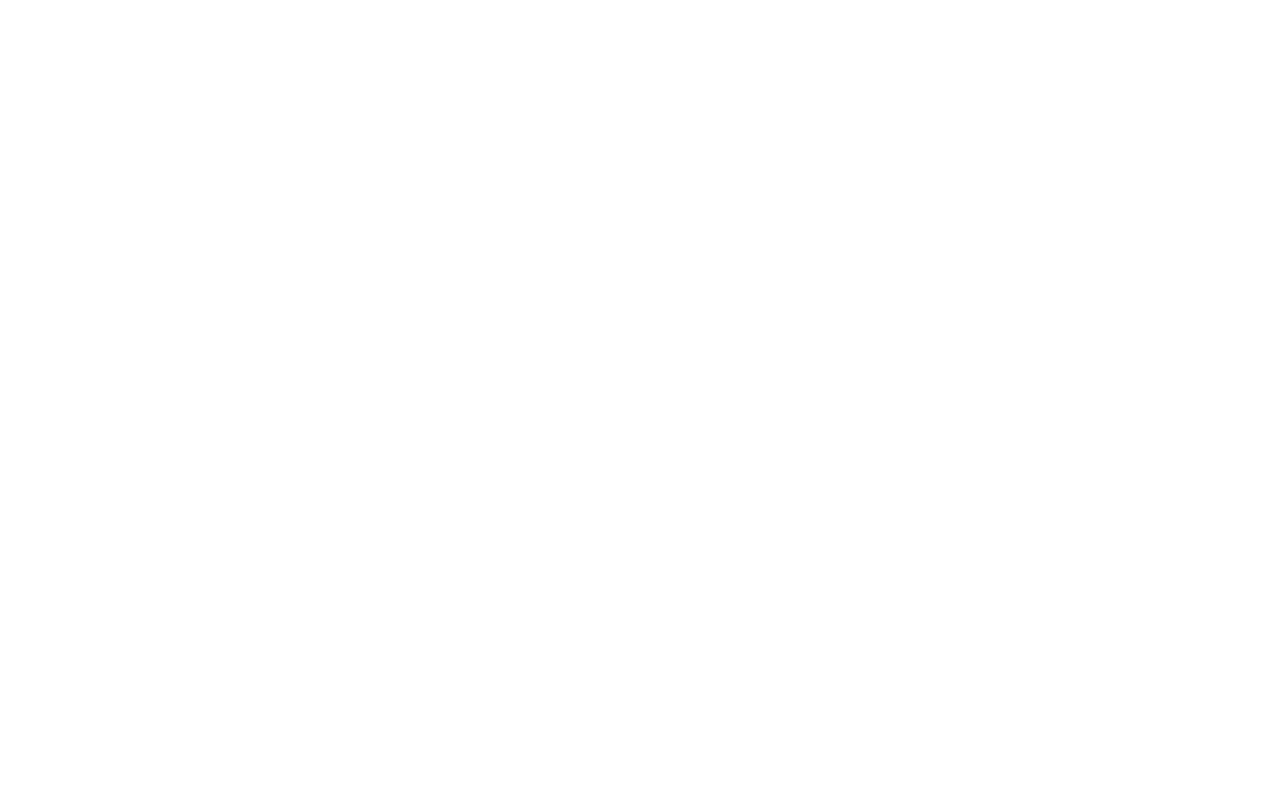
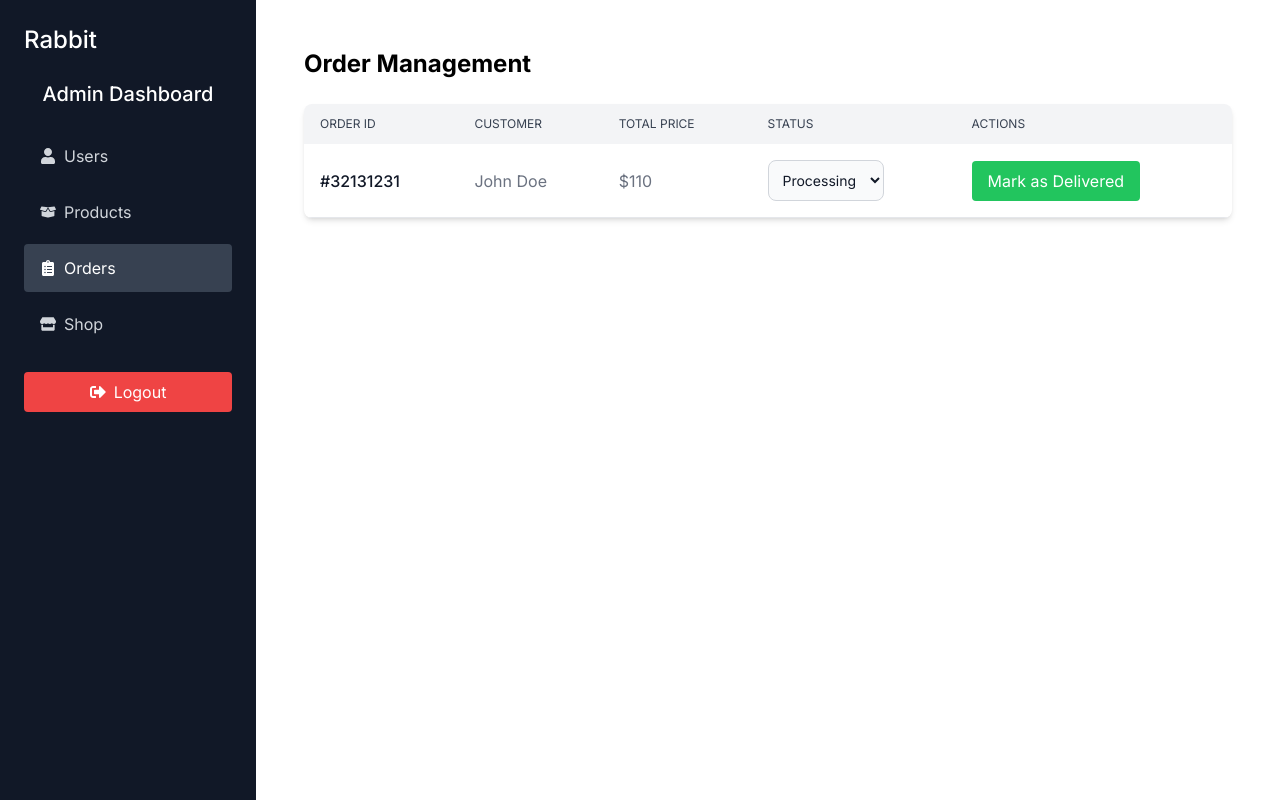
Before and after one commit to masonnguyen1243/e-commerce-202, a React (Vite) app in the folder frontend/: page /admin/orders in a window 1280 px wide. Before the commit this address had no page. Built offline with nearby package versions, Linux system fonts and the light colour scheme.

Commit message:
Order Management Page

```diff
--- a/frontend/src/App.jsx
+++ b/frontend/src/App.jsx
@@ -18,6 +18,7 @@
 import UserManagement from "./components/Admin/UserManagement";
 import ProductManagement from "./components/Admin/ProductManagement";
 import EditProductPage from "./components/Admin/EditProductPage";
+import OrderManagement from "./components/Admin/OrderManagement";
 
 const App = () => {
   return (
@@ -49,6 +50,7 @@
             path="/admin/products/:id/edit"
             element={<EditProductPage />}
           />
+          <Route path="/admin/orders" element={<OrderManagement />} />
         </Route>
       </Routes>
     </BrowserRouter>
--- /dev/null
+++ b/frontend/src/components/Admin/OrderManagement.jsx
@@ -0,0 +1,80 @@
+const OrderManagement = () => {
+  const orders = [
+    {
+      _id: 32131231,
+      user: {
+        name: "John Doe",
+      },
+      totalPrice: 110,
+      status: "Processing",
+    },
+  ];
+
+  const handleStatusChange = (orderId, status) => {
+    console.log({ id: orderId, status: status });
+  };
+
+  return (
+    <div className="mx-auto max-w-7xl p-6">
+      <h2 className="mb-6 text-2xl font-bold">Order Management</h2>
+      <div className="overflow-x-auto shadow-md sm:rounded-lg">
+        <table className="min-w-full text-left text-gray-500">
+          <thead className="bg-gray-100 text-xs uppercase text-gray-700">
+            <tr>
+              <td className="px-4 py-3">Order ID</td>
+              <td className="px-4 py-3">Customer</td>
+              <td className="px-4 py-3">Total Price</td>
+              <td className="px-4 py-3">Status</td>
+              <td className="px-4 py-3">Actions</td>
+            </tr>
+          </thead>
+          <tbody>
+            {orders.length > 0 ? (
+              orders.map((order) => (
+                <tr
+                  key={order._id}
+                  className="cursor-pointer border-b hover:bg-gray-50"
+                >
+                  <td className="whitespace-nowrap px-4 py-4 font-medium text-gray-900">
+                    #{order._id}
+                  </td>
+                  <td className="p-4">{order.user.name}</td>
+                  <td className="p-4">${order.totalPrice}</td>
+                  <td className="p-4">
+                    <select
+                      value={order.status}
+                      onChange={(e) =>
+                        handleStatusChange(order._id, e.target.value)
+                      }
+                      className="block rounded-lg border border-gray-300 bg-gray-50 p-2.5 text-sm text-gray-900 focus:border-blue-500 focus:ring-blue-500"
+                    >
+                      <option value="Processing">Processing</option>
+                      <option value="Shipped">Shipped</option>
+                      <option value="Delevered">Delevered</option>
+                      <option value="Cancelled">Cancelled</option>
+                    </select>
+                  </td>
+                  <td className="p-4">
+                    <button
+                      onClick={() => handleStatusChange(order._id, "Delevered")}
+                      className="rounded bg-green-500 px-4 py-2 text-white hover:bg-green-600"
+                    >
+                      Mark as Delivered
+                    </button>
+                  </td>
+                </tr>
+              ))
+            ) : (
+              <tr>
+                <td colSpan={5} className="p-4 text-center text-gray-500">
+                  No Orders found.
+                </td>
+              </tr>
+            )}
+          </tbody>
+        </table>
+      </div>
+    </div>
+  );
+};
+export default OrderManagement;
--- a/frontend/src/components/Admin/UserManagement.jsx
+++ b/frontend/src/components/Admin/UserManagement.jsx
@@ -120,7 +120,10 @@
           </thead>
           <tbody>
             {users.map((user) => (
-              <tr key={user._id} className="border-b hover:bg-gray-50">
+              <tr
+                key={user._id}
+                className="cursor-pointer border-b hover:bg-gray-50"
+              >
                 <td className="whitespace-nowrap p-4 font-medium text-gray-900">
                   {user.name}
                 </td>
```
